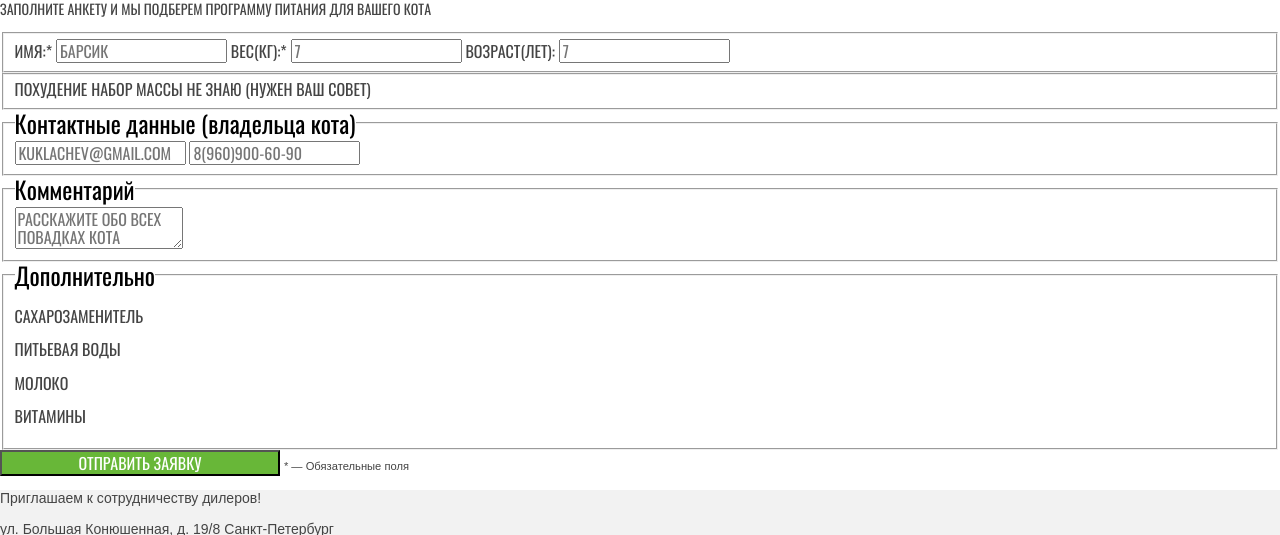
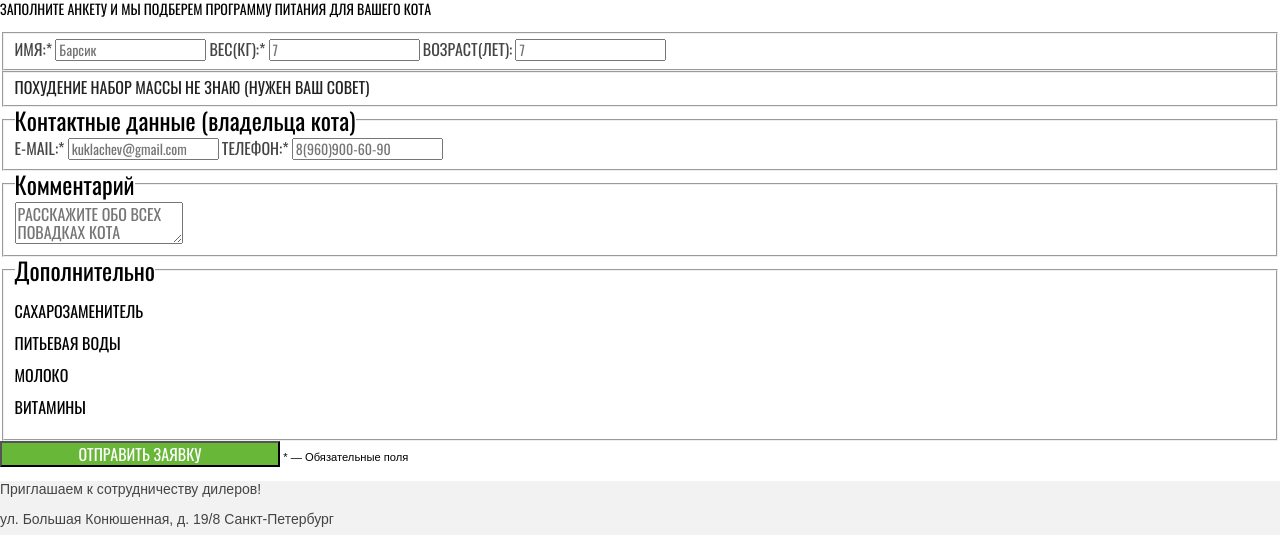
Before and after one commit to andb9/966641-cat-energy-21, a website: page source/form.html in a window 1280 px wide. Shown: the part 183-718 px from the top of the page. Drawn offline with nearby package versions, Linux system fonts and the light colour scheme; files that its build step writes are made by us from their sources.

Commit message:
fix font and classname errors

```diff
--- a/source/form.html
+++ b/source/form.html
@@ -57,9 +57,9 @@
       <fieldset class="form__fieldset form__fieldset--contacts">
         <legend class="form__legend">Контактные данные (владельца кота)</legend>
 
-        <label for="email" class="form__label form__label--personal"></label>
+        <label for="email" class="form__label form__label--personal">E-Mail:*</label>
         <input class="form__personal" type="email" id="email" name="email" placeholder="kuklachev@gmail.com">
-        <label for="phone" class="form__label form__label--personal"></label>
+        <label for="phone" class="form__label form__label--personal">Телефон:*</label>
         <input class="form__personal" type="tel" id="phone" name="phone" placeholder="8(960)900-60-90">
 
       </fieldset>
@@ -73,19 +73,19 @@
         <legend class="form__legend">Дополнительно</legend>
         <p class="form__checkbox-field">
           <input class="form__checkbox visually-hidden" type="checkbox" id="sweetener" name="sweetener" checked>
-          <label for="sweetener" class="form__checkbox">Сахарозаменитель</label>
+          <label for="sweetener" class="form__label--checkbox">Сахарозаменитель</label>
         </p>
         <p class="form__checkbox-field">
           <input class="form__checkbox visually-hidden" type="checkbox" id="water" name="water" checked>
-          <label for="water" class="form__checkbox">Питьевая воды</label>
+          <label for="water" class="form__label--checkbox">Питьевая воды</label>
         </p>
         <p class="form__checkbox-field">
           <input class="form__checkbox visually-hidden" type="checkbox" id="milk" name="milk" checked>
-          <label for="milk" class="form__checkbox">Молоко</label>
+          <label for="milk" class="form__label--checkbox">Молоко</label>
         </p>
         <p class="form__checkbox-field">
           <input class="form__checkbox visually-hidden" type="checkbox" id="vitamins" name="vitamins" checked>
-          <label for="vitamins" class="form__checkbox">Витамины</label>
+          <label for="vitamins" class="form__label--checkbox">Витамины</label>
         </p>
       </fieldset>
       <button class="form__button" type="submit">Отправить заявку</button>
@@ -127,7 +127,7 @@
         <div class="page-footer__copy-link">
           <a href="http://htmlacademy.ru">HTML Academy</a>
         </div>
-        <div class="copyright__copy-logo">
+        <div class="page-footer__copy-logo">
           <a href="http://htmlacademy.ru"></a>
         </div>
       </div>
--- a/source/sass/basics/global.scss
+++ b/source/sass/basics/global.scss
@@ -3,7 +3,7 @@ html {
 }
 
 body {
-  font-family: "Arial", sans-serif;
+  font-family: $main-font;
   font-size: 14px;
   font-weight: 400;
   font-style: normal;
@@ -17,8 +17,11 @@ a {
 
 .visually-hidden {
   position: absolute;
-  clip: rect(0 0 0 0);
   width: 1px;
   height: 1px;
   margin: -1px;
+  border: 0;
+  padding: 0;
+  clip: rect(0 0 0 0);
+  overflow: hidden
 }
--- a/source/sass/basics/variables.scss
+++ b/source/sass/basics/variables.scss
@@ -1,5 +1,5 @@
 //Font
-
+$main-font: "Arial", sans-serif;
 $secondary-font: "Oswald", "Arial", sans-serif;
 
 //Colors
--- a/source/sass/blocks/example.scss
+++ b/source/sass/blocks/example.scss
@@ -1,9 +1,9 @@
 .example {
   background-color: $bg-grey-secondary;
+  font-family: $secondary-font;
 }
 
 .example__title {
-  font-family: $secondary-font;
   font-size: 36px;
   font-weight: 400;
   line-height: 40px;
@@ -11,6 +11,7 @@
 }
 
 .example__text {
+  font-family: $main-font;
   line-height: 18px;
 }
 
@@ -23,6 +24,7 @@
 }
 
 .example__info {
+  font-family: $main-font;
   font-size: 12px;
   line-height: 12px;
   text-align: center;
--- a/source/sass/blocks/form.scss
+++ b/source/sass/blocks/form.scss
@@ -1,15 +1,25 @@
-.form__label,
-.form__checkbox,
-.form__personal,
+.form {
+  font-family: $secondary-font;
+}
+
+.form__label--checkbox,
+.form__label--personal,
+.form__label--radio,
 .form__textarea {
-  font-family: $secondary-font;
   font-size: 16px;
   line-height: 18px;
   text-transform: uppercase;
 }
 
+.form__label--radio {
+  color: #222222;
+}
+
+.form__label--checkbox {
+  color: $black;
+}
+
 .form__legend {
-  font-family: $secondary-font;
   font-size: 24px;
   font-style: 400;
   line-height: 26px;
@@ -17,7 +27,6 @@
 }
 
 .form__button {
-  font-family: $secondary-font;
   font-size: 16px;
   line-height: 20px;
   width: 280px;
@@ -27,6 +36,8 @@
 }
 
 .form__note {
+  font-family: $main-font;
   line-height: 16px;
   text-align: center;
+  color: $black;
 }
--- a/source/sass/blocks/page-main.scss
+++ b/source/sass/blocks/page-main.scss
@@ -8,6 +8,7 @@
 
 .page-main__text {
   font-family: $secondary-font;
+  color: $black;
   line-height: 18px;
   text-transform: uppercase;
 }
```
Also changed, not shown: source/catalog.html (+1 -1 lines).
